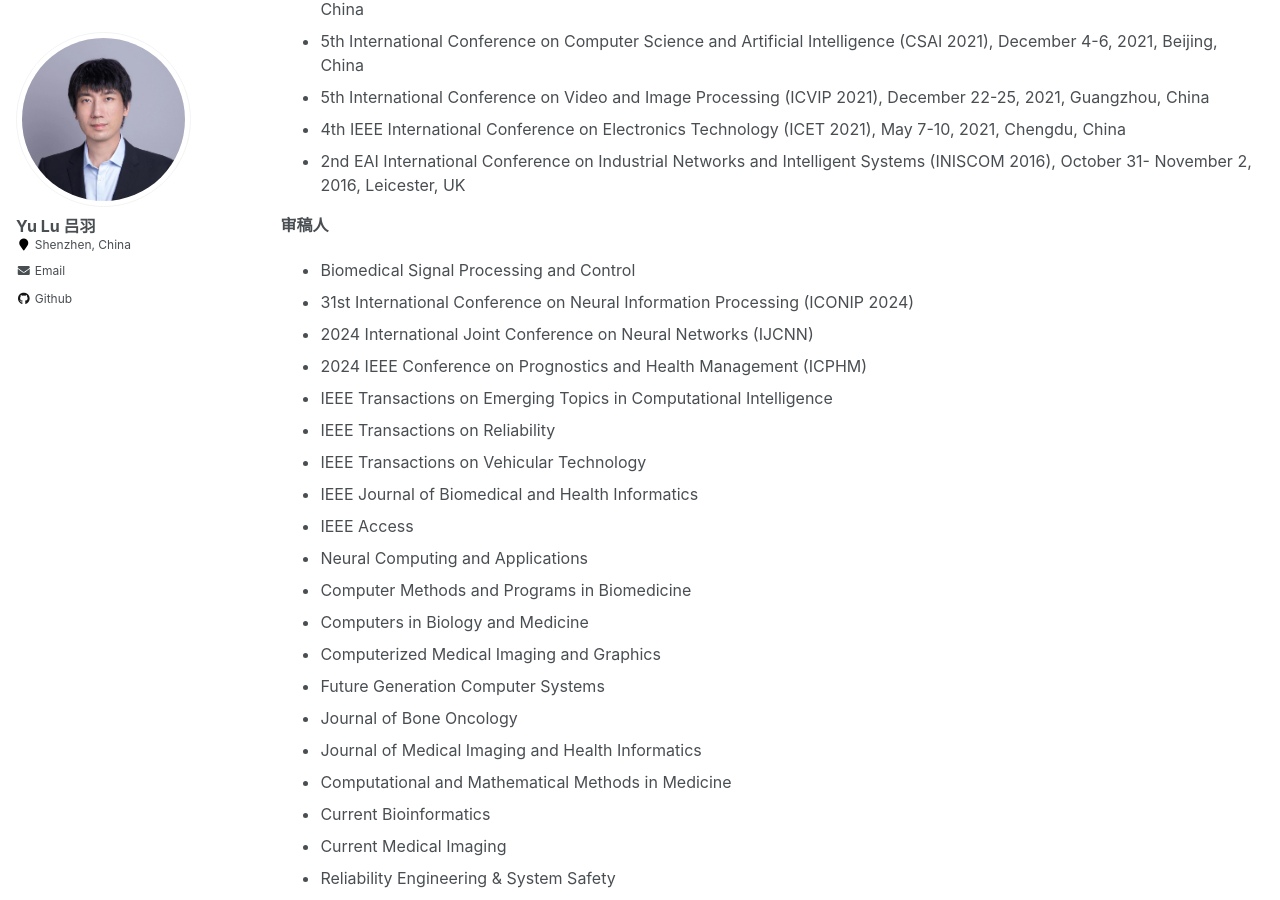
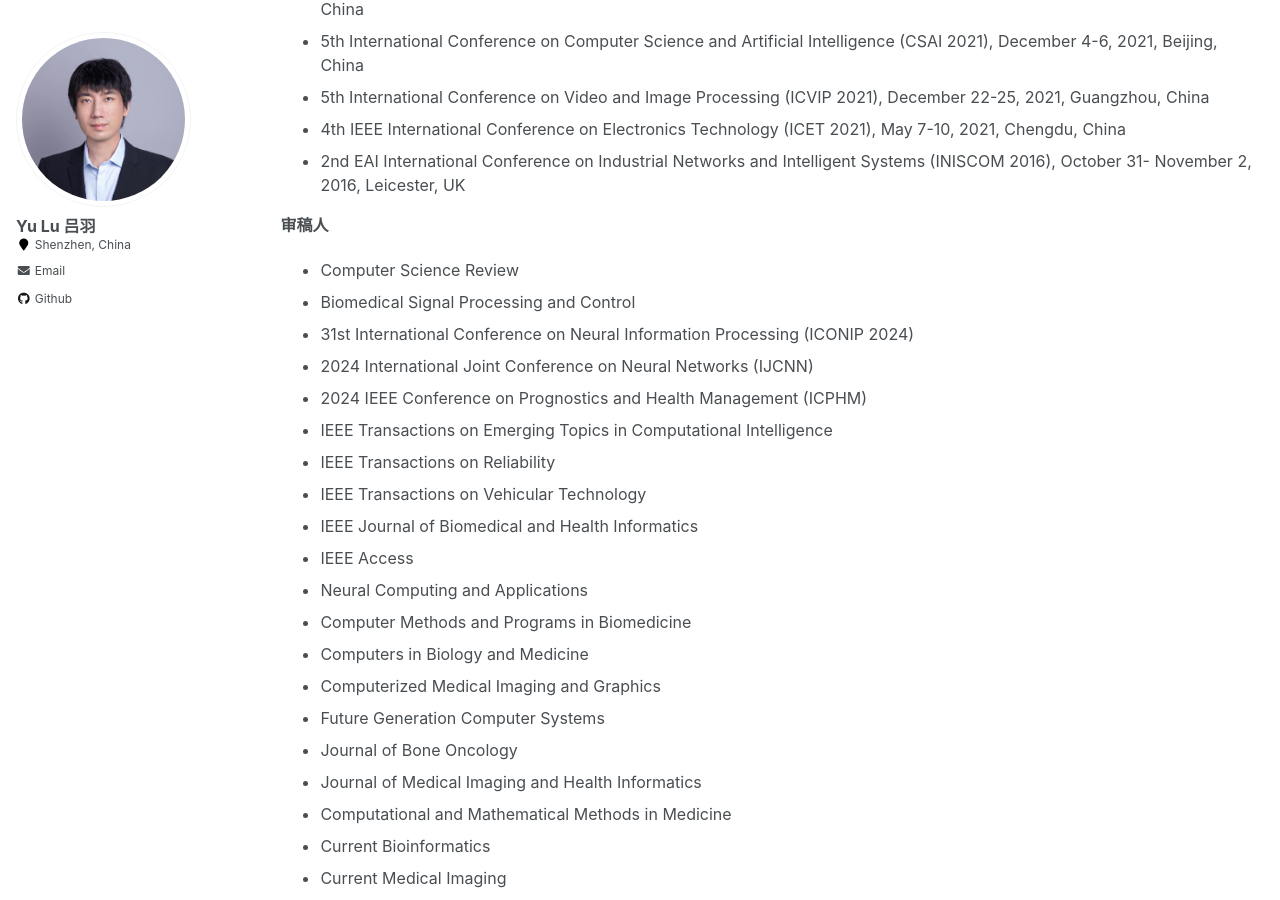
Before and after one commit to YukariUmezawa/lvyu.github.io, a Jekyll site: the page built from _pages/work.md, in a window 1280 px wide and 900 px high, scrolled down 1003 px. Built offline with Jekyll 4.4.1, drawn with Linux system fonts in a browser that asks for light colours.

Commit message:
Update work.md

```diff
--- a/_pages/work.md
+++ b/_pages/work.md
@@ -40,6 +40,7 @@
 
 
 **审稿人**
+- Computer Science Review
 - Biomedical Signal Processing and Control
 - 31st International Conference on Neural Information Processing (ICONIP 2024)
 - 2024 International Joint Conference on Neural Networks (IJCNN)
```
